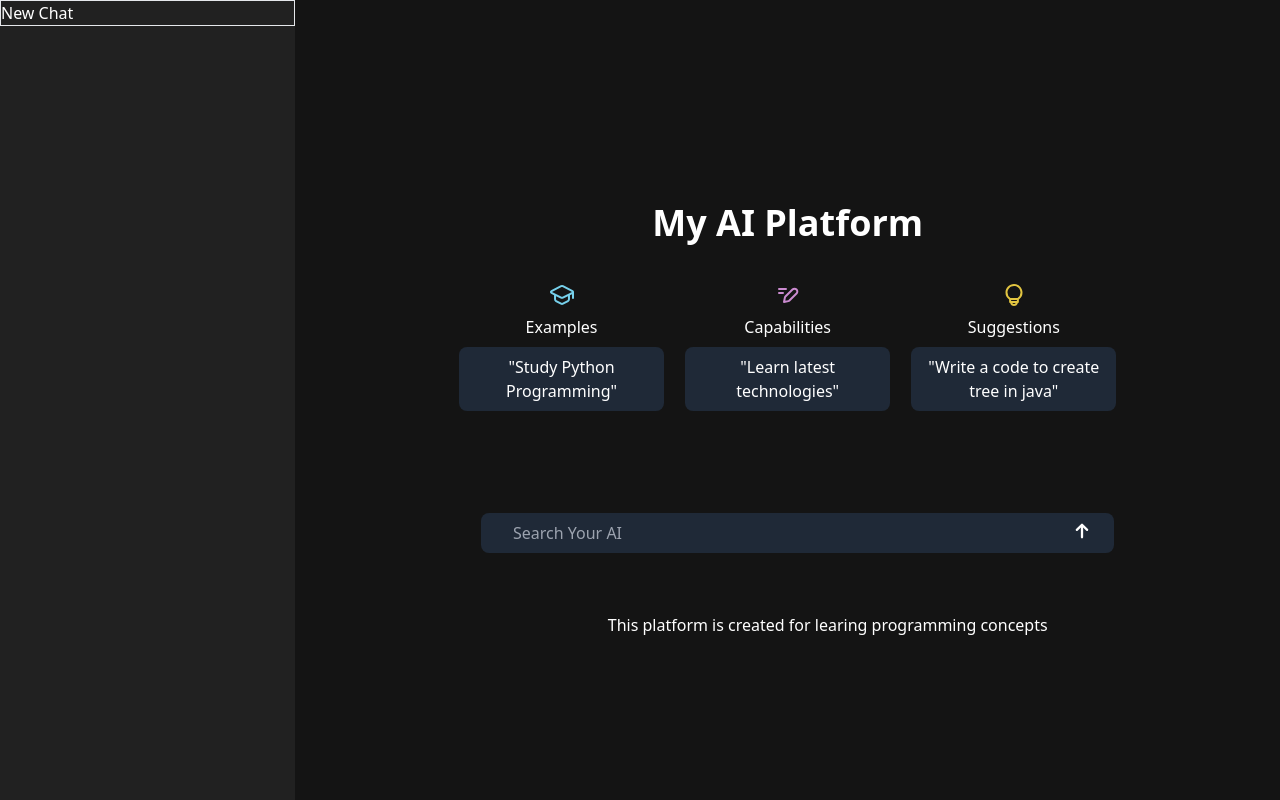
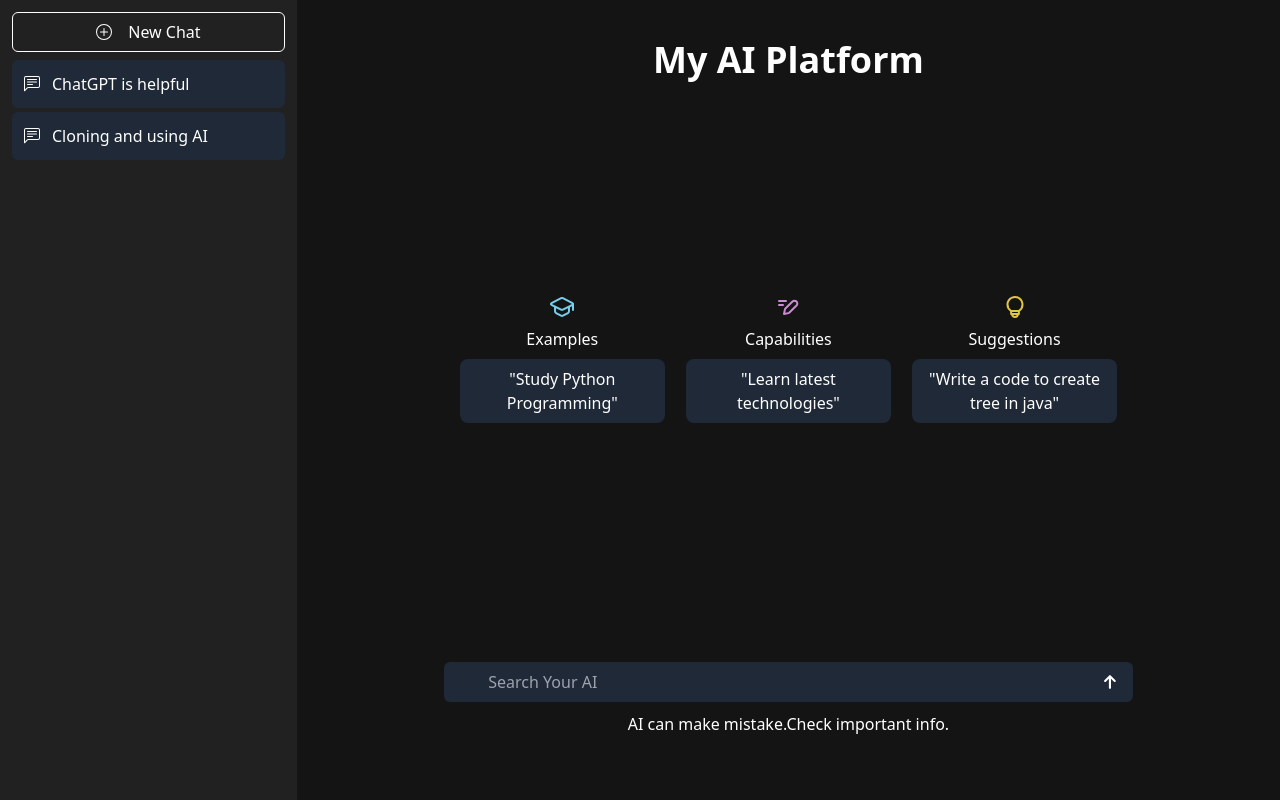
Before and after one commit to Zehruddin/Gen-AI-Application, a Flask app: page / in a window 1280 px wide. Run offline with Flask 3, Linux system fonts and the light colour scheme.

Commit message:
Completed the main page UI designs

```diff
--- a/static/css/main.css
+++ b/static/css/main.css
@@ -558,60 +558,17 @@ video {
   position: static;
 }
 
-.relative {
-  position: relative;
+.right-0 {
+  right: 0px;
 }
 
-.-left-16 {
-  left: -4rem;
+.m-2 {
+  margin: 0.5rem;
 }
 
-.left-16 {
-  left: 4rem;
-}
-
-.left-10 {
-  left: 2.5rem;
-}
-
-.left-1 {
-  left: 0.25rem;
-}
-
-.left-0 {
-  left: 0px;
-}
-
-.-left-5 {
-  left: -1.25rem;
-}
-
-.-left-10 {
-  left: -2.5rem;
-}
-
-.-left-1 {
-  left: -0.25rem;
-}
-
-.bottom-1 {
-  bottom: 0.25rem;
-}
-
-.-bottom-1 {
-  bottom: -0.25rem;
-}
-
-.-bottom-2 {
-  bottom: -0.5rem;
-}
-
-.m-1 {
-  margin: 0.25rem;
-}
-
-.m-3 {
-  margin: 0.75rem;
+.mx-2 {
+  margin-left: 0.5rem;
+  margin-right: 0.5rem;
 }
 
 .my-10 {
@@ -619,13 +576,54 @@ video {
   margin-bottom: 2.5rem;
 }
 
-.my-3 {
-  margin-top: 0.75rem;
-  margin-bottom: 0.75rem;
+.my-16 {
+  margin-top: 4rem;
+  margin-bottom: 4rem;
+}
+
+.my-2 {
+  margin-top: 0.5rem;
+  margin-bottom: 0.5rem;
+}
+
+.ml-2 {
+  margin-left: 0.5rem;
+}
+
+.ml-4 {
+  margin-left: 1rem;
+}
+
+.mr-4 {
+  margin-right: 1rem;
+}
+
+.mr-6 {
+  margin-right: 1.5rem;
+}
+
+.mr-10 {
+  margin-right: 2.5rem;
+}
+
+.mr-5 {
+  margin-right: 1.25rem;
+}
+
+.mt-2 {
+  margin-top: 0.5rem;
+}
+
+.mt-1 {
+  margin-top: 0.25rem;
 }
 
 .flex {
   display: flex;
+}
+
+.h-10 {
+  height: 2.5rem;
 }
 
 .h-\[100vh\] {
@@ -656,28 +654,81 @@ video {
   width: 100%;
 }
 
+.cursor-pointer {
+  cursor: pointer;
+}
+
+.cursor-default {
+  cursor: default;
+}
+
 .flex-col {
   flex-direction: column;
+}
+
+.items-start {
+  align-items: flex-start;
 }
 
 .items-center {
   align-items: center;
 }
 
+.justify-start {
+  justify-content: flex-start;
+}
+
 .justify-center {
   justify-content: center;
+}
+
+.justify-between {
+  justify-content: space-between;
 }
 
 .justify-around {
   justify-content: space-around;
 }
 
+.justify-evenly {
+  justify-content: space-evenly;
+}
+
+.justify-stretch {
+  justify-content: stretch;
+}
+
+.justify-items-center {
+  justify-items: center;
+}
+
+.justify-self-auto {
+  justify-self: auto;
+}
+
+.justify-self-center {
+  justify-self: center;
+}
+
+.rounded-full {
+  border-radius: 9999px;
+}
+
 .rounded-lg {
   border-radius: 0.5rem;
 }
 
+.rounded-md {
+  border-radius: 0.375rem;
+}
+
 .border {
   border-width: 1px;
+}
+
+.border-white {
+  --tw-border-opacity: 1;
+  border-color: rgb(255 255 255 / var(--tw-border-opacity));
 }
 
 .bg-chatblack {
@@ -695,19 +746,45 @@ video {
   background-color: rgb(31 41 55 / var(--tw-bg-opacity));
 }
 
+.bg-transparent {
+  background-color: transparent;
+}
+
+.bg-slate-600 {
+  --tw-bg-opacity: 1;
+  background-color: rgb(71 85 105 / var(--tw-bg-opacity));
+}
+
+.bg-gray-600 {
+  --tw-bg-opacity: 1;
+  background-color: rgb(75 85 99 / var(--tw-bg-opacity));
+}
+
+.bg-gray-700 {
+  --tw-bg-opacity: 1;
+  background-color: rgb(55 65 81 / var(--tw-bg-opacity));
+}
+
+.p-3 {
+  padding: 0.75rem;
+}
+
+.p-5 {
+  padding: 1.25rem;
+}
+
+.p-4 {
+  padding: 1rem;
+}
+
+.px-11 {
+  padding-left: 2.75rem;
+  padding-right: 2.75rem;
+}
+
 .px-4 {
   padding-left: 1rem;
   padding-right: 1rem;
-}
-
-.px-8 {
-  padding-left: 2rem;
-  padding-right: 2rem;
-}
-
-.py-11 {
-  padding-top: 2.75rem;
-  padding-bottom: 2.75rem;
 }
 
 .py-2 {
@@ -715,59 +792,16 @@ video {
   padding-bottom: 0.5rem;
 }
 
-.py-1 {
-  padding-top: 0.25rem;
-  padding-bottom: 0.25rem;
-}
-
-.px-5 {
-  padding-left: 1.25rem;
+.pr-5 {
   padding-right: 1.25rem;
 }
 
-.px-3 {
-  padding-left: 0.75rem;
-  padding-right: 0.75rem;
+.pl-2 {
+  padding-left: 0.5rem;
 }
 
-.py-4 {
-  padding-top: 1rem;
-  padding-bottom: 1rem;
-}
-
-.py-6 {
-  padding-top: 1.5rem;
-  padding-bottom: 1.5rem;
-}
-
-.px-9 {
-  padding-left: 2.25rem;
-  padding-right: 2.25rem;
-}
-
-.py-5 {
-  padding-top: 1.25rem;
-  padding-bottom: 1.25rem;
-}
-
-.px-2 {
-  padding-left: 0.5rem;
-  padding-right: 0.5rem;
-}
-
-.px-20 {
-  padding-left: 5rem;
-  padding-right: 5rem;
-}
-
-.py-20 {
-  padding-top: 5rem;
-  padding-bottom: 5rem;
-}
-
-.px-0 {
-  padding-left: 0px;
-  padding-right: 0px;
+.pl-3 {
+  padding-left: 0.75rem;
 }
 
 .text-center {
@@ -788,7 +822,38 @@ video {
   color: rgb(255 255 255 / var(--tw-text-opacity));
 }
 
+.opacity-80 {
+  opacity: 0.8;
+}
+
+.outline {
+  outline-style: solid;
+}
+
 .hover\:bg-gray-700:hover {
   --tw-bg-opacity: 1;
   background-color: rgb(55 65 81 / var(--tw-bg-opacity));
 }
+
+.hover\:bg-transparent:hover {
+  background-color: transparent;
+}
+
+.hover\:bg-gray-800:hover {
+  --tw-bg-opacity: 1;
+  background-color: rgb(31 41 55 / var(--tw-bg-opacity));
+}
+
+.hover\:bg-gray-900:hover {
+  --tw-bg-opacity: 1;
+  background-color: rgb(17 24 39 / var(--tw-bg-opacity));
+}
+
+.hover\:bg-slate-600:hover {
+  --tw-bg-opacity: 1;
+  background-color: rgb(71 85 105 / var(--tw-bg-opacity));
+}
+
+.hover\:opacity-70:hover {
+  opacity: 0.7;
+}
--- a/templates/index.html
+++ b/templates/index.html
@@ -1,47 +1,116 @@
 <!DOCTYPE html>
 <html lang="en">
+
 <head>
-    <meta charset="UTF-8">
-    <meta name="viewport" content="width=device-width, initial-scale=1.0">
+    <meta charset="UTF-8" />
+    <meta name="viewport" content="width=device-width, initial-scale=1.0" />
     <title>MY AI</title>
-    <link href=".\static\css\main.css" rel="stylesheet">
-    <link rel="shortcut icon" href="https://cdn-icons-png.flaticon.com/128/9732/9732800.png" type="image/x-icon">
+    <link href=".\static\css\main.css" rel="stylesheet" />
+    <link rel="shortcut icon" href="https://cdn-icons-png.flaticon.com/128/9732/9732800.png" type="image/x-icon" />
+    <style>
+        .input-form{
+            width: 100%;
+        }
+        .input-form:focus {
+            outline: none;
+        }
+
+    </style>
 </head>
+
 <body class="bg-chatbody">
     <div class="flex h-[100vh] text-white">
-        <div class="left bg-chatblack w-3/12 ">
-            <div class="border">New Chat</div>
+        <div class="left bg-chatblack w-3/12 p-3">
+            <button class="border-white  border rounded-md h-10 w-full flex justify-center items-center hover:opacity-70">
+                <svg xmlns="http://www.w3.org/2000/svg" width="16" height="16" fill="currentColor"
+                    class="bi bi-plus-circle mr-4" viewBox="0 0 16 16" >
+                    <path d="M8 15A7 7 0 1 1 8 1a7 7 0 0 1 0 14m0 1A8 8 0 1 0 8 0a8 8 0 0 0 0 16" />
+                    <path
+                        d="M8 4a.5.5 0 0 1 .5.5v3h3a.5.5 0 0 1 0 1h-3v3a.5.5 0 0 1-1 0v-3h-3a.5.5 0 0 1 0-1h3v-3A.5.5 0 0 1 8 4" />
+                </svg><span>New Chat</span>
+            </button>
+            <div class="chats flex flex-col">
+                <div class="chat1 flex bg-gray-800 items-center justify-start cursor-pointer p-3 rounded-md mt-2">
+                    <svg xmlns="http://www.w3.org/2000/svg" width="16" height="16" fill="currentColor" class="bi bi-chat-left-text" viewBox="0 0 16 16">
+                        <path d="M14 1a1 1 0 0 1 1 1v8a1 1 0 0 1-1 1H4.414A2 2 0 0 0 3 11.586l-2 2V2a1 1 0 0 1 1-1zM2 0a2 2 0 0 0-2 2v12.793a.5.5 0 0 0 .854.353l2.853-2.853A1 1 0 0 1 4.414 12H14a2 2 0 0 0 2-2V2a2 2 0 0 0-2-2z"/>
+                        <path d="M3 3.5a.5.5 0 0 1 .5-.5h9a.5.5 0 0 1 0 1h-9a.5.5 0 0 1-.5-.5M3 6a.5.5 0 0 1 .5-.5h9a.5.5 0 0 1 0 1h-9A.5.5 0 0 1 3 6m0 2.5a.5.5 0 0 1 .5-.5h5a.5.5 0 0 1 0 1h-5a.5.5 0 0 1-.5-.5"/>
+                      </svg>
+                    <span class="pl-3">ChatGPT is helpful</span>
+                </div>
+                <div class="chat1 flex bg-gray-800 items-center justify-start cursor-pointer  p-3 rounded-md mt-1">
+                    <svg xmlns="http://www.w3.org/2000/svg" width="16" height="16" fill="currentColor" class="bi bi-chat-left-text" viewBox="0 0 16 16">
+                        <path d="M14 1a1 1 0 0 1 1 1v8a1 1 0 0 1-1 1H4.414A2 2 0 0 0 3 11.586l-2 2V2a1 1 0 0 1 1-1zM2 0a2 2 0 0 0-2 2v12.793a.5.5 0 0 0 .854.353l2.853-2.853A1 1 0 0 1 4.414 12H14a2 2 0 0 0 2-2V2a2 2 0 0 0-2-2z"/>
+                        <path d="M3 3.5a.5.5 0 0 1 .5-.5h9a.5.5 0 0 1 0 1h-9a.5.5 0 0 1-.5-.5M3 6a.5.5 0 0 1 .5-.5h9a.5.5 0 0 1 0 1h-9A.5.5 0 0 1 3 6m0 2.5a.5.5 0 0 1 .5-.5h5a.5.5 0 0 1 0 1h-5a.5.5 0 0 1-.5-.5"/>
+                      </svg>
+                    <span class="pl-3">Cloning and using AI</span>
+                </div>
+            </div>
         </div>
-        <div class="right w-10/12 flex items-center  justify-center flex-col">
+        <div class="right w-10/12 flex items-center justify-between flex-col">
             <div class="text-center w-full text-4xl font-bold my-10">
                 My AI Platform
             </div>
             <div class="itemsrow flex w-[53vw] justify-around">
-                <div class="item1 flex flex-col justify-center items-center"><svg xmlns="http://www.w3.org/2000/svg" width="26" height="24" fill="none" viewBox="0 0 26 24" class="icon-md" style="color: rgb(118, 208, 235);"><path fill="currentColor" fill-rule="evenodd" d="M13.454 4.105a1 1 0 0 0-.909 0L2.987 8.982 2.077 7.2l9.56-4.877a3 3 0 0 1 2.726 0l9.56 4.877A1.98 1.98 0 0 1 25 9.22V15a1 1 0 1 1-2 0v-3.784l-2.033.995v4.094a3 3 0 0 1-1.578 2.642l-4.967 2.673a3 3 0 0 1-2.844 0l-4.967-2.673a3 3 0 0 1-1.578-2.642v-4.094l-2.927-1.433C.626 10.053.61 7.949 2.077 7.2l.91 1.782 9.573 4.689a1 1 0 0 0 .88 0L23 8.989v-.014zm-6.42 9.086v3.114a1 1 0 0 0 .525.88l4.967 2.674a1 1 0 0 0 .948 0l4.967-2.673a1 1 0 0 0 .526-.88V13.19l-4.647 2.276a3 3 0 0 1-2.64 0z" clip-rule="evenodd"></path></svg>
-                <div class="py-2">Examples</div>
-                <button class="bg-gray-800 hover:bg-gray-700 py-2 px-4 rounded-lg w-[16vw]">"Study Python Programming"</button>
+                <div class="item1 flex flex-col justify-center items-center">
+                    <svg xmlns="http://www.w3.org/2000/svg" width="26" height="24" fill="none" viewBox="0 0 26 24"
+                        class="icon-md" style="color: rgb(118, 208, 235)">
+                        <path fill="currentColor" fill-rule="evenodd"
+                            d="M13.454 4.105a1 1 0 0 0-.909 0L2.987 8.982 2.077 7.2l9.56-4.877a3 3 0 0 1 2.726 0l9.56 4.877A1.98 1.98 0 0 1 25 9.22V15a1 1 0 1 1-2 0v-3.784l-2.033.995v4.094a3 3 0 0 1-1.578 2.642l-4.967 2.673a3 3 0 0 1-2.844 0l-4.967-2.673a3 3 0 0 1-1.578-2.642v-4.094l-2.927-1.433C.626 10.053.61 7.949 2.077 7.2l.91 1.782 9.573 4.689a1 1 0 0 0 .88 0L23 8.989v-.014zm-6.42 9.086v3.114a1 1 0 0 0 .525.88l4.967 2.674a1 1 0 0 0 .948 0l4.967-2.673a1 1 0 0 0 .526-.88V13.19l-4.647 2.276a3 3 0 0 1-2.64 0z"
+                            clip-rule="evenodd"></path>
+                    </svg>
+                    <div class="py-2">Examples</div>
+                    <button class="bg-gray-800 hover:bg-gray-700 py-2 px-4 rounded-lg w-[16vw]">
+                        "Study Python Programming"
+                    </button>
                 </div>
-                <div class="item2 flex flex-col justify-center items-center"><svg xmlns="http://www.w3.org/2000/svg" width="24" height="24" fill="none" viewBox="0 0 24 24" class="icon-md" style="color: rgb(203, 139, 208);"><path stroke="currentColor" stroke-linecap="round" stroke-width="2" d="M3 6h7M3 10h4"></path><path stroke="currentColor" stroke-linecap="round" stroke-linejoin="round" stroke-width="2" d="M13.428 17.572 20.5 10.5a2.828 2.828 0 1 0-4-4l-7.072 7.072a2 2 0 0 0-.547 1.022L8 19l4.406-.881a2 2 0 0 0 1.022-.547"></path></svg>
-                <div class="py-2">Capabilities</div>
-                <button class="bg-gray-800 hover:bg-gray-700 py-2 px-4 rounded-lg w-[16vw]">"Learn latest technologies"</button>
+                <div class="item2 flex flex-col justify-center items-center">
+                    <svg xmlns="http://www.w3.org/2000/svg" width="24" height="24" fill="none" viewBox="0 0 24 24"
+                        class="icon-md" style="color: rgb(203, 139, 208)">
+                        <path stroke="currentColor" stroke-linecap="round" stroke-width="2" d="M3 6h7M3 10h4"></path>
+                        <path stroke="currentColor" stroke-linecap="round" stroke-linejoin="round" stroke-width="2"
+                            d="M13.428 17.572 20.5 10.5a2.828 2.828 0 1 0-4-4l-7.072 7.072a2 2 0 0 0-.547 1.022L8 19l4.406-.881a2 2 0 0 0 1.022-.547">
+                        </path>
+                    </svg>
+                    <div class="py-2">Capabilities</div>
+                    <button class="bg-gray-800 hover:bg-gray-700 py-2 px-4 rounded-lg w-[16vw]">
+                        "Learn latest technologies"
+                    </button>
                 </div>
-                <div class="item3 flex flex-col justify-center items-center"><svg xmlns="http://www.w3.org/2000/svg" width="24" height="24" fill="none" viewBox="0 0 24 24" class="icon-md" style="color: rgb(226, 197, 65);"><path fill="currentColor" fill-rule="evenodd" d="M12 3C8.415 3 5.5 5.923 5.5 9.538A6.54 6.54 0 0 0 8.425 15h7.15A6.54 6.54 0 0 0 18.5 9.538C18.5 5.923 15.585 3 12 3m2.865 14h-5.73v1h5.73zm-1.133 3h-3.464a2 2 0 0 0 3.464 0m-5.606 0a4.002 4.002 0 0 0 7.748 0 1 1 0 0 0 .991-1v-2.46A8.54 8.54 0 0 0 20.5 9.539C20.5 4.828 16.7 1 12 1S3.5 4.828 3.5 9.538a8.54 8.54 0 0 0 3.635 7.003V19a1 1 0 0 0 .991 1" clip-rule="evenodd"></path></svg>
-                <div class="py-2">Suggestions</div>
-                <button class="bg-gray-800 hover:bg-gray-700 py-2 px-4 rounded-lg w-[16vw]">"Write a code to create tree in java"</button>
+                <div class="item3 flex flex-col justify-center items-center">
+                    <svg xmlns="http://www.w3.org/2000/svg" width="24" height="24" fill="none" viewBox="0 0 24 24"
+                        class="icon-md" style="color: rgb(226, 197, 65)">
+                        <path fill="currentColor" fill-rule="evenodd"
+                            d="M12 3C8.415 3 5.5 5.923 5.5 9.538A6.54 6.54 0 0 0 8.425 15h7.15A6.54 6.54 0 0 0 18.5 9.538C18.5 5.923 15.585 3 12 3m2.865 14h-5.73v1h5.73zm-1.133 3h-3.464a2 2 0 0 0 3.464 0m-5.606 0a4.002 4.002 0 0 0 7.748 0 1 1 0 0 0 .991-1v-2.46A8.54 8.54 0 0 0 20.5 9.539C20.5 4.828 16.7 1 12 1S3.5 4.828 3.5 9.538a8.54 8.54 0 0 0 3.635 7.003V19a1 1 0 0 0 .991 1"
+                            clip-rule="evenodd"></path>
+                    </svg>
+                    <div class="py-2">Suggestions</div>
+                    <button class="bg-gray-800 hover:bg-gray-700 py-2 px-4 rounded-lg w-[16vw]">
+                        "Write a code to create tree in java"
+                    </button>
                 </div>
             </div>
 
+            <div class="input w-full flex flex-col items-center  justify-center text-center my-16 " >
 
-            <div class="input w-full text-center m-18" style="padding-left: 5em; padding-top: 2em;">
+                <div class="flex w-[70%] bg-gray-800 justify-between items-center rounded-md">
+                    <div class="input-form">
+                        <input class="px-11 py-2 pr-4rem w-full bg-transparent hover:bg-transparent rounded-lg input-form pr-5" type="text"
+                            name="text" id="" placeholder="Search Your AI" />
+                    </div>
 
-                <input class="w-[70%] px-8 py-2 bg-gray-800 hover:bg-gray-700 rounded-lg " type="text" name="text" id="" placeholder="Search Your AI">
-
-                <button class="relative -left-16 -bottom-2 px-3 py-6 my-10">
-                    <svg xmlns="http://www.w3.org/2000/svg" width="32" height="32" fill="none" viewBox="0 0 32 32" class="icon-2xl"><path fill="currentColor" fill-rule="evenodd" d="M15.192 8.906a1.143 1.143 0 0 1 1.616 0l5.143 5.143a1.143 1.143 0 0 1-1.616 1.616l-3.192-3.192v9.813a1.143 1.143 0 0 1-2.286 0v-9.813l-3.192 3.192a1.143 1.143 0 1 1-1.616-1.616z" clip-rule="evenodd"></path></svg>
-                </button>
-                <div style="margin-top: 10px;">This platform is created for learing programming concepts</div>
+                    <svg xmlns="http://www.w3.org/2000/svg" width="32" height="32"  viewBox="0 0 32 32"
+                        class="icon-2xl right-0 rounded-full mx-2 bg-transparent">
+                        <path fill="currentColor" fill-rule="evenodd"
+                            d="M15.192 8.906a1.143 1.143 0 0 1 1.616 0l5.143 5.143a1.143 1.143 0 0 1-1.616 1.616l-3.192-3.192v9.813a1.143 1.143 0 0 1-2.286 0v-9.813l-3.192 3.192a1.143 1.143 0 1 1-1.616-1.616z"
+                            clip-rule="evenodd"></path>
+                    </svg>
+                </div>
+                <div style="margin-top: 10px">
+                    AI can make mistake.Check important info.
+                </div>
             </div>
         </div>
     </div>
 </body>
+
 </html>
```
